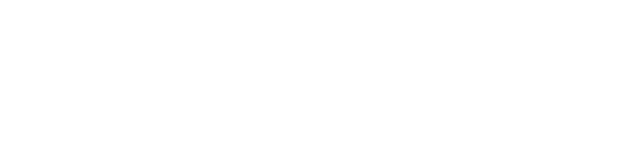
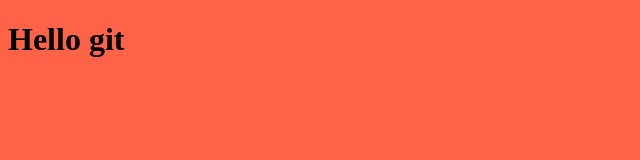
Before and after one commit to Commondore/lesson-26.3, a plain HTML site: page index.html in a window 1280 px wide. Shown: the whole page, without its empty margins (0-640 px from the left). Drawn offline with nearby package versions, Linux system fonts and the light colour scheme; files that its build step writes are made by us from their sources.

Commit message:
add title

```diff
--- a/index.html
+++ b/index.html
@@ -6,10 +6,13 @@
   <meta http-equiv="X-UA-Compatible" content="IE=edge">
   <meta name="viewport" content="width=device-width, initial-scale=1.0">
   <title>Document</title>
+  <link rel="stylesheet" href="css/style.css">
 </head>
 
 <body>
 
+  <h1>Hello git</h1>
+
 </body>
 
 </html>
--- a/sass/style.scss
+++ b/sass/style.scss
@@ -0,0 +1,3 @@
+body {
+  background: tomato;
+}
```
